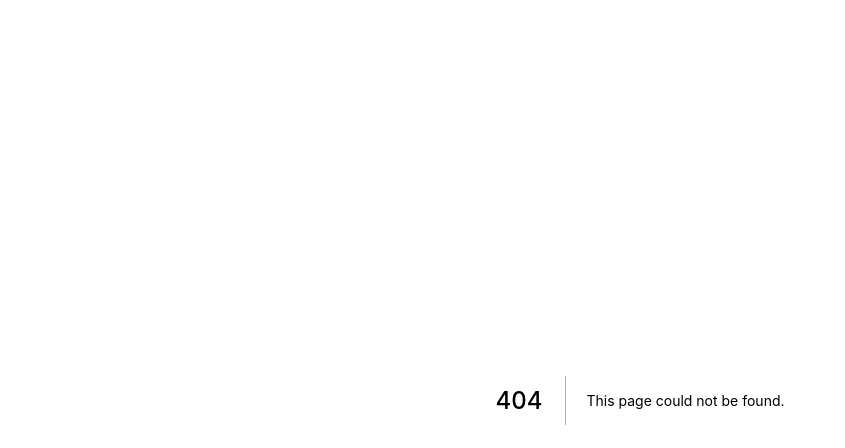
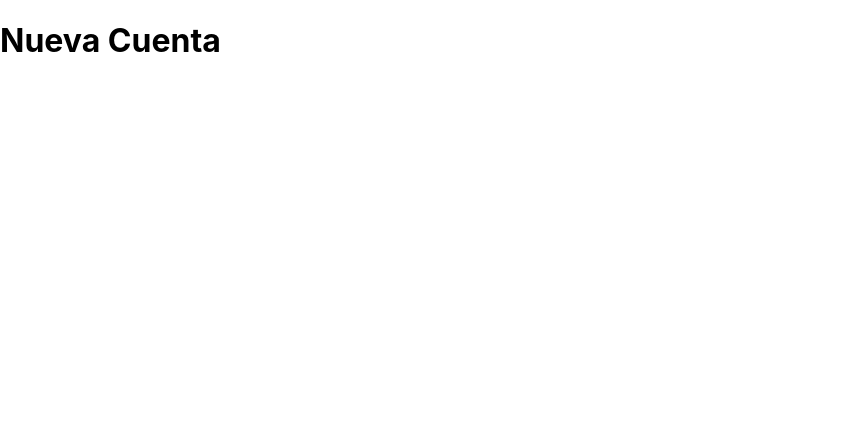
Before and after one commit to mriveros/react_crm, a Next.js app in the folder crmcliente/: page /nuevacuenta in a window 1280 px wide. Before the commit this address had no page. Shown: the top 448 px of the page, without its empty margins (0-845 px from the left). Built offline with nearby package versions, Linux system fonts and the light colour scheme.

Commit message:
new file:   pages/login.js 	new file:   pages/nuevacuenta.js
 Changes not staged for commit:
	modified:   package.json
	modified:   yarn.lock

```diff
--- /dev/null
+++ b/crmcliente/pages/nuevacuenta.js
@@ -0,0 +1,8 @@
+import React from "react";
+
+const NuevaCuenta = () =>{
+    return (
+        <h1> Nueva Cuenta</h1>
+    );
+}
+export default NuevaCuenta;
```
Also changed, not shown: crmcliente/pages/login.js (added, +8 -0 lines).
